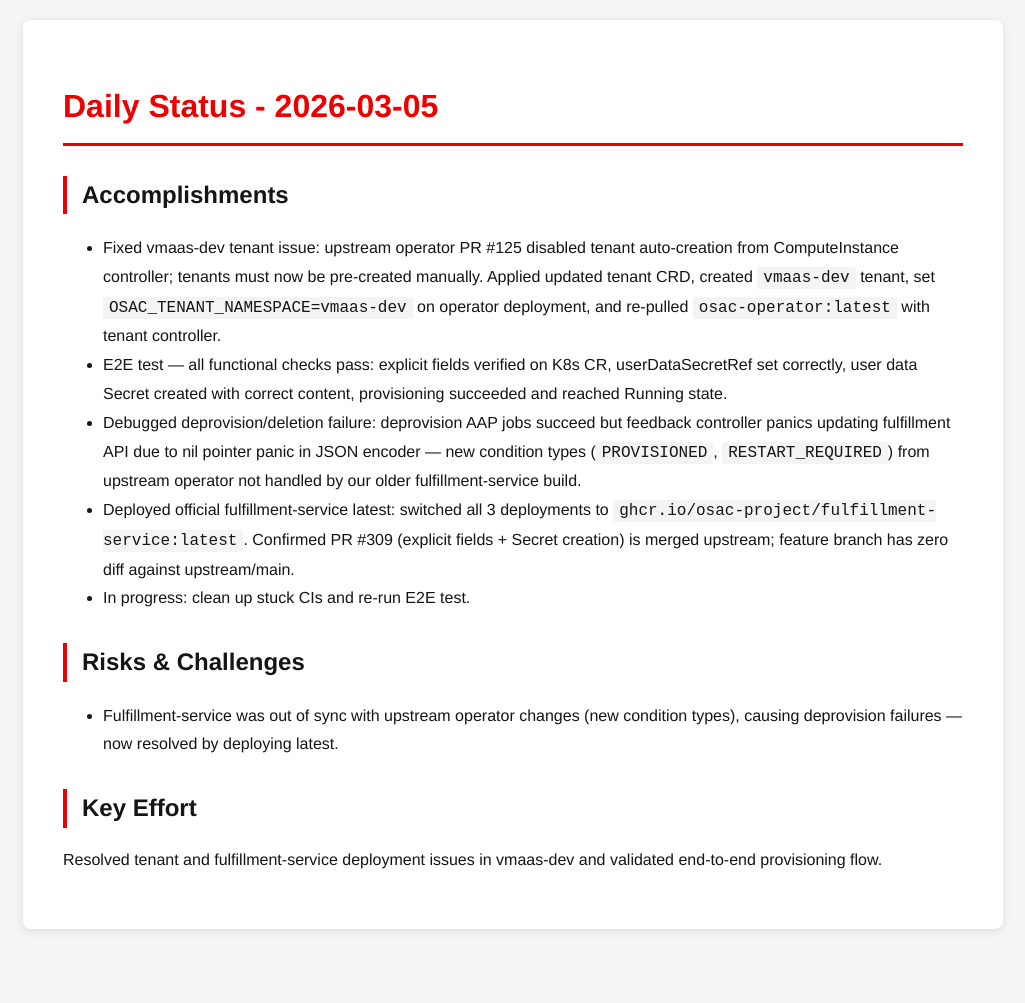
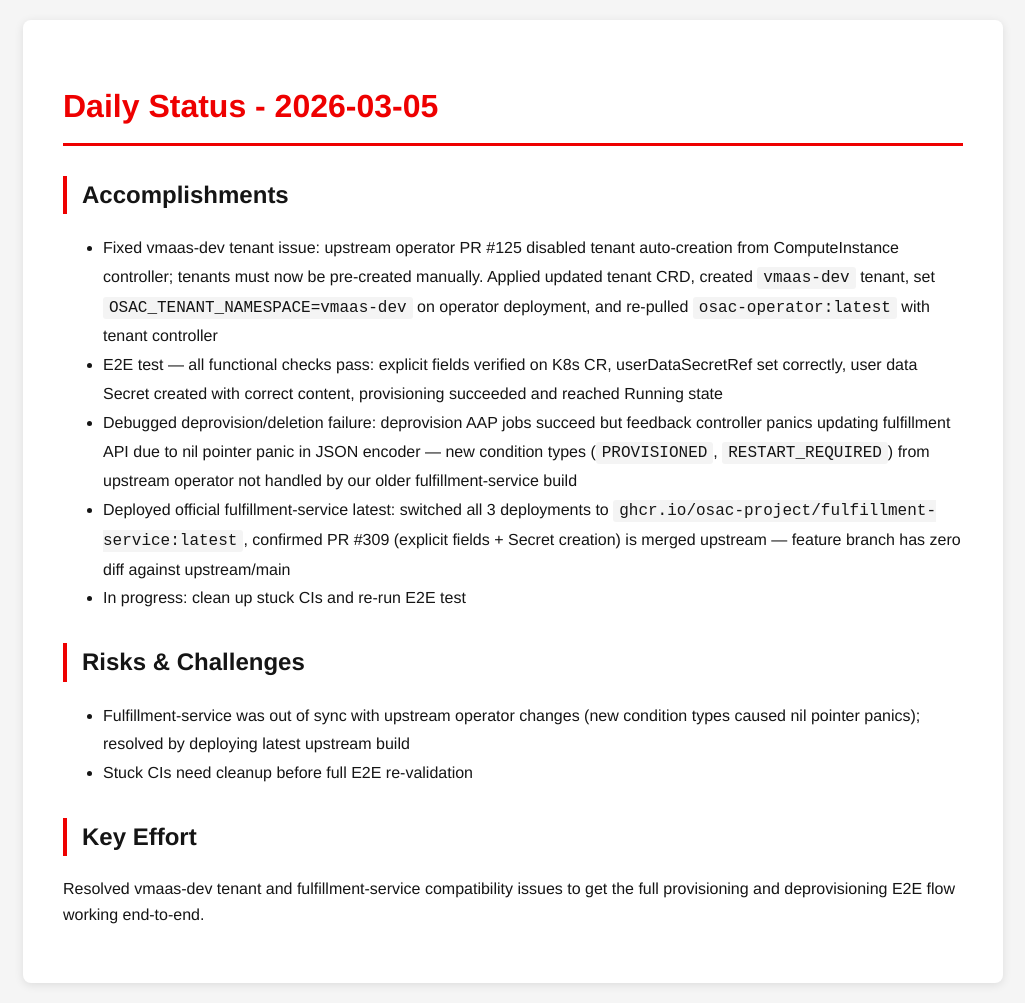
Before and after one commit to tzvatot/daily-status, a Jekyll site: the page built from 2026-03-05.md, in a window 1280 px wide. Shown: the whole page, without its empty margins (127-1152 px from the left). Built offline with Jekyll 4.4.1, drawn with Linux system fonts in a browser that asks for light colours; before the commit the page ends 949 px from its top, so only the background shows below that.

Commit message:
Daily status update - 2026-03-05

```diff
--- a/2026-03-05.md
+++ b/2026-03-05.md
@@ -7,14 +7,15 @@ date: 2026-03-05
 # Daily Status - 2026-03-05
 
 ## Accomplishments
-- Fixed vmaas-dev tenant issue: upstream operator PR #125 disabled tenant auto-creation from ComputeInstance controller; tenants must now be pre-created manually. Applied updated tenant CRD, created `vmaas-dev` tenant, set `OSAC_TENANT_NAMESPACE=vmaas-dev` on operator deployment, and re-pulled `osac-operator:latest` with tenant controller.
-- E2E test — all functional checks pass: explicit fields verified on K8s CR, userDataSecretRef set correctly, user data Secret created with correct content, provisioning succeeded and reached Running state.
-- Debugged deprovision/deletion failure: deprovision AAP jobs succeed but feedback controller panics updating fulfillment API due to nil pointer panic in JSON encoder — new condition types (`PROVISIONED`, `RESTART_REQUIRED`) from upstream operator not handled by our older fulfillment-service build.
-- Deployed official fulfillment-service latest: switched all 3 deployments to `ghcr.io/osac-project/fulfillment-service:latest`. Confirmed PR #309 (explicit fields + Secret creation) is merged upstream; feature branch has zero diff against upstream/main.
-- In progress: clean up stuck CIs and re-run E2E test.
+- Fixed vmaas-dev tenant issue: upstream operator PR #125 disabled tenant auto-creation from ComputeInstance controller; tenants must now be pre-created manually. Applied updated tenant CRD, created `vmaas-dev` tenant, set `OSAC_TENANT_NAMESPACE=vmaas-dev` on operator deployment, and re-pulled `osac-operator:latest` with tenant controller
+- E2E test — all functional checks pass: explicit fields verified on K8s CR, userDataSecretRef set correctly, user data Secret created with correct content, provisioning succeeded and reached Running state
+- Debugged deprovision/deletion failure: deprovision AAP jobs succeed but feedback controller panics updating fulfillment API due to nil pointer panic in JSON encoder — new condition types (`PROVISIONED`, `RESTART_REQUIRED`) from upstream operator not handled by our older fulfillment-service build
+- Deployed official fulfillment-service latest: switched all 3 deployments to `ghcr.io/osac-project/fulfillment-service:latest`, confirmed PR #309 (explicit fields + Secret creation) is merged upstream — feature branch has zero diff against upstream/main
+- In progress: clean up stuck CIs and re-run E2E test
 
 ## Risks & Challenges
-- Fulfillment-service was out of sync with upstream operator changes (new condition types), causing deprovision failures — now resolved by deploying latest.
+- Fulfillment-service was out of sync with upstream operator changes (new condition types caused nil pointer panics); resolved by deploying latest upstream build
+- Stuck CIs need cleanup before full E2E re-validation
 
 ## Key Effort
-Resolved tenant and fulfillment-service deployment issues in vmaas-dev and validated end-to-end provisioning flow.
+Resolved vmaas-dev tenant and fulfillment-service compatibility issues to get the full provisioning and deprovisioning E2E flow working end-to-end.
```
